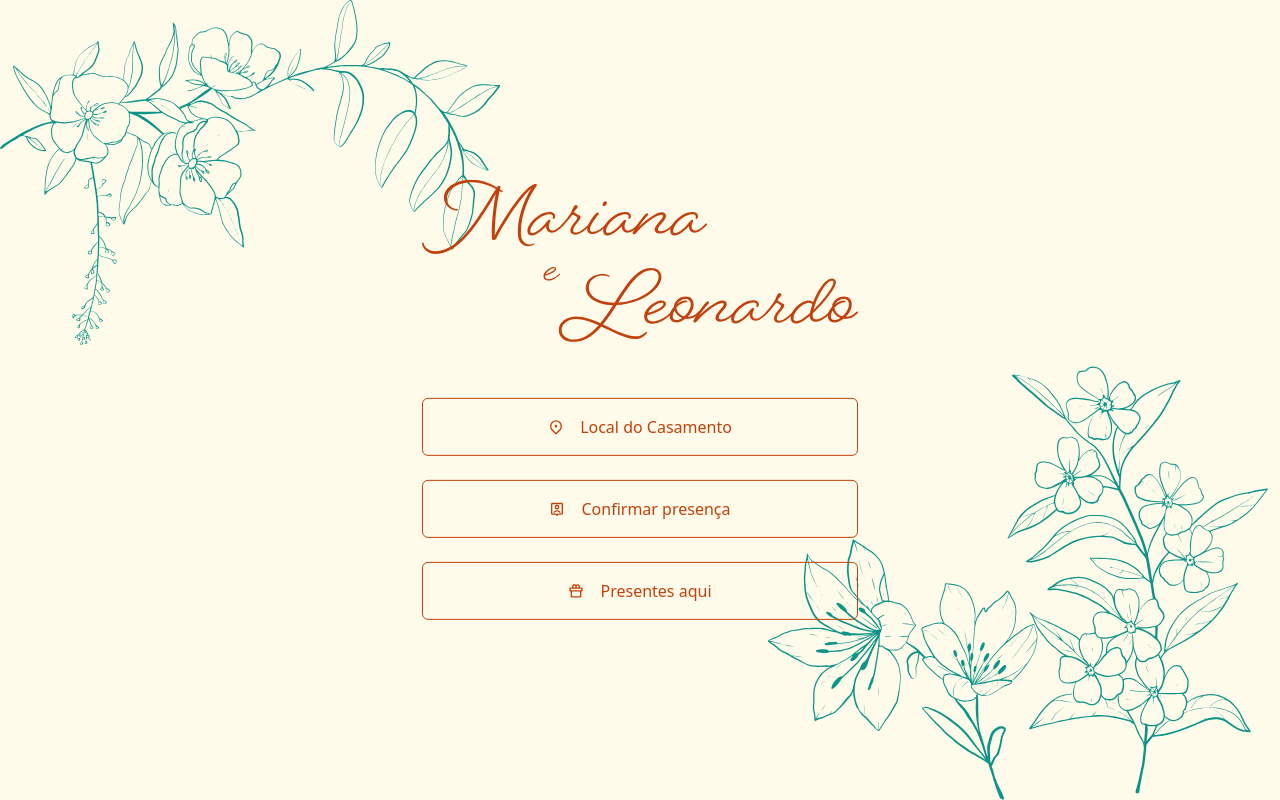
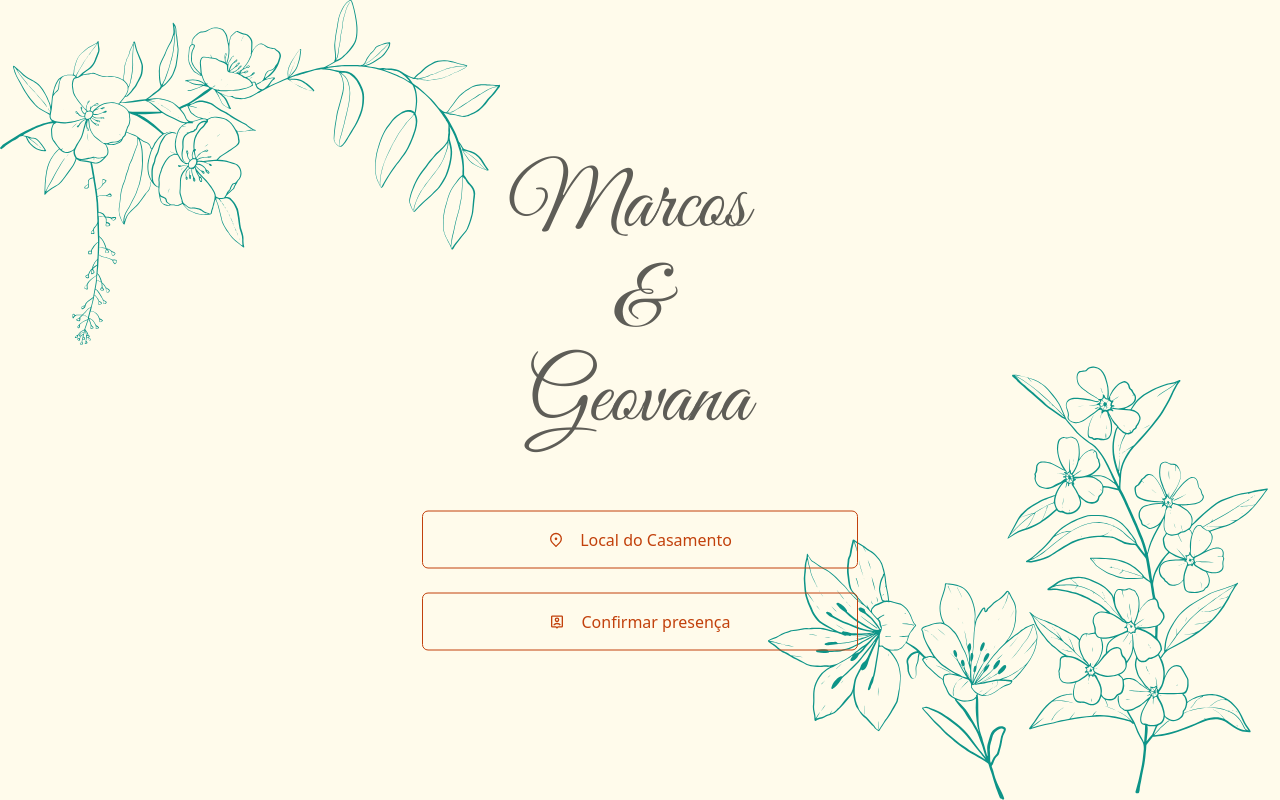
Before and after one commit to JeanMonteiro/casamentoGeo, a Next.js app: page / in a window 1280 px wide. Built offline with nearby package versions, Linux system fonts and the light colour scheme.

Commit message:
fist changes

```diff
--- a/package.json
+++ b/package.json
@@ -1,5 +1,5 @@
 {
-  "name": "casamentomarileo",
+  "name": "casmentogeomarcos",
   "version": "0.1.0",
   "private": true,
   "scripts": {
--- a/src/pages/index.tsx
+++ b/src/pages/index.tsx
@@ -1,5 +1,5 @@
 import BottomFlowers from '@/assets/graphics/SVG/bottom-flowers.svg'
-import MariLeo from '@/assets/graphics/SVG/mari-e-leo.svg'
+import GeoMarcos from '@/assets/graphics/SVG/geo-marcos.svg'
 import RightFlowers from '@/assets/graphics/SVG/right-flowers.svg'
 import { GiftModal } from '@/components/GiftModal'
 import Head from 'next/head'
@@ -7,14 +7,14 @@ import { useState } from 'react'
 import { RiAccountPinBoxLine, RiGift2Line, RiMapPin2Line } from 'react-icons/ri'
 
 export default function Home() {
-  const placeUrl = 'https://www.google.com/maps/dir//Est%C3%A2ncia+Gabriel+-+Rua+ac%C3%A1cia,+R.+961,+BR-153,+km+426+-+N%C2%BA+4+-+Zona+rural,+An%C3%A1polis+-+GO,+75149-899/@-16.2398831,-49.0101515,17z/data=!4m8!4m7!1m0!1m5!1m1!1s0x935ea07bbab3ec2d:0x7f6b84291f00b1e4!2m2!1d-49.0079628!2d-16.2398831'
+  const placeUrl = 'https://goo.gl/maps/1Cxr29B9zGYDfPG76'
   const [isModalOpen, setIsModalOpen] = useState(false)
 
   return (
     <>
       <Head>
-        <title>Casamento - Mari e Leo</title>
-        <meta name="description" content="Casamento - Mari e Leo" />
+        <title>Casamento - Geovana e Marcos</title>
+        <meta name="description" content="Casamento - Geovana e Marcos" />
         <meta name="viewport" content="width=device-width, initial-scale=1" />
         <link rel="icon" href="/favicon.ico" />
       </Head>
@@ -26,18 +26,20 @@ export default function Home() {
           <BottomFlowers className={'fill-teal-600'} />
         </div>
         <div className={'max-w-[500px] w-full px-8 absolute top-1/2 left-1/2 -translate-x-1/2 -translate-y-1/2'}>
-          <MariLeo className={'fill-orange-700'} />
+          <div className='flex items-center text-center justify-center'>
+            <GeoMarcos className={'fill-orange-700'} />
+          </div>
           <a href={placeUrl} target={'_blank'} className={'flex items-center justify-center mt-14 w-full p-4 rounded-md border border-orange-700 hover:border-orange-900 transition-colors text-orange-700 text-center'}>
             <RiMapPin2Line className={'border-orange-700 mr-4'} />Local do Casamento
           </a>
           <a href={'https://forms.gle/eCibpHsV1MH5xe799'} target={'_blank'} className={'flex items-center justify-center mt-6 w-full p-4 rounded-md border border-orange-700 hover:border-orange-900 transition-colors text-orange-700 text-center'}>
             <RiAccountPinBoxLine className={'border-orange-700 mr-4'} />Confirmar presença
           </a>
-          <button onClick={() => setIsModalOpen(true)} className={'flex items-center justify-center mt-6 w-full p-4 rounded-md border border-orange-700 hover:border-orange-900 transition-colors text-orange-700 text-center'}>
+          {/* <button onClick={() => setIsModalOpen(true)} className={'flex items-center justify-center mt-6 w-full p-4 rounded-md border border-orange-700 hover:border-orange-900 transition-colors text-orange-700 text-center'}>
             <RiGift2Line className={'border-orange-700 mr-4'} />Presentes aqui
-          </button>
+          </button> */}
         </div>
-        <GiftModal isOpen={isModalOpen} onClose={() => setIsModalOpen(false)} />
+        {/* <GiftModal isOpen={isModalOpen} onClose={() => setIsModalOpen(false)} /> */}
       </main>
     </>
   )
```
Also changed, not shown: src/assets/graphics/SVG/geo-marcos.svg (added), 1 other file (tests, documents, lock files or other folders).
